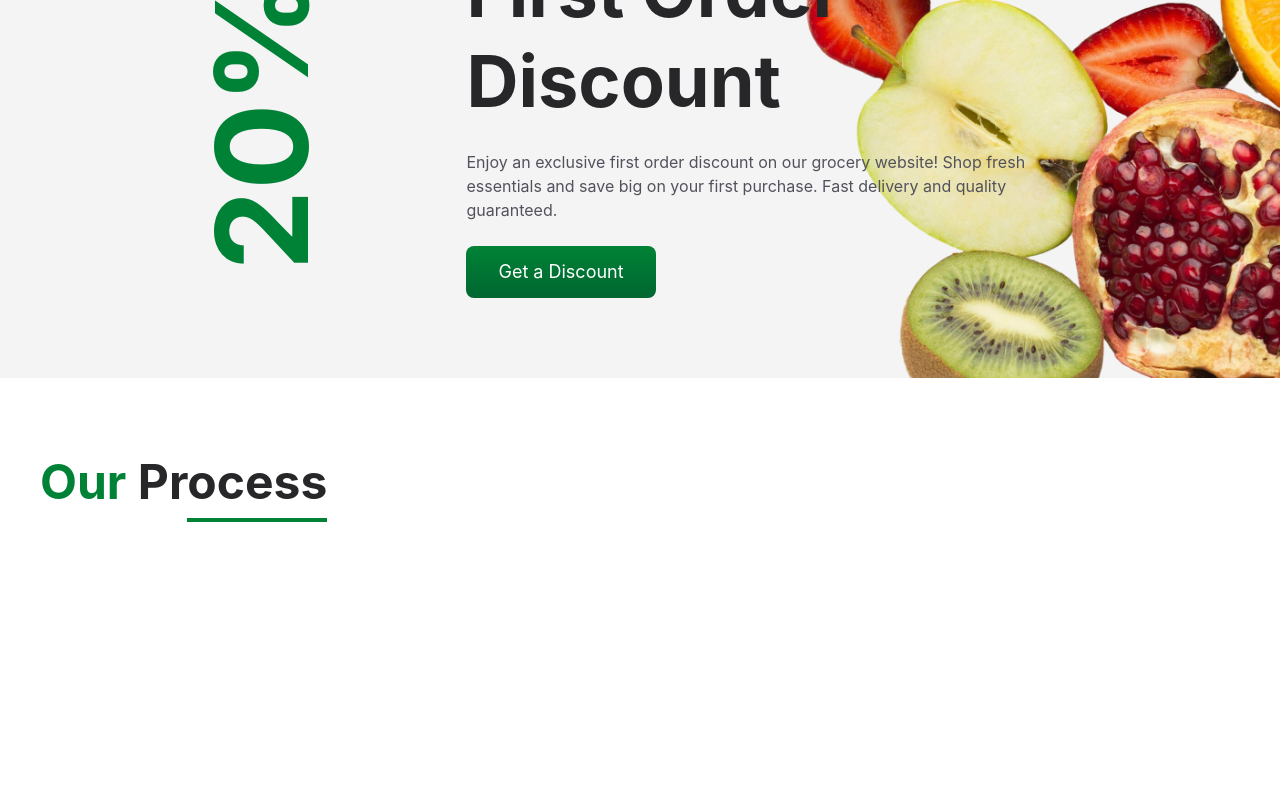
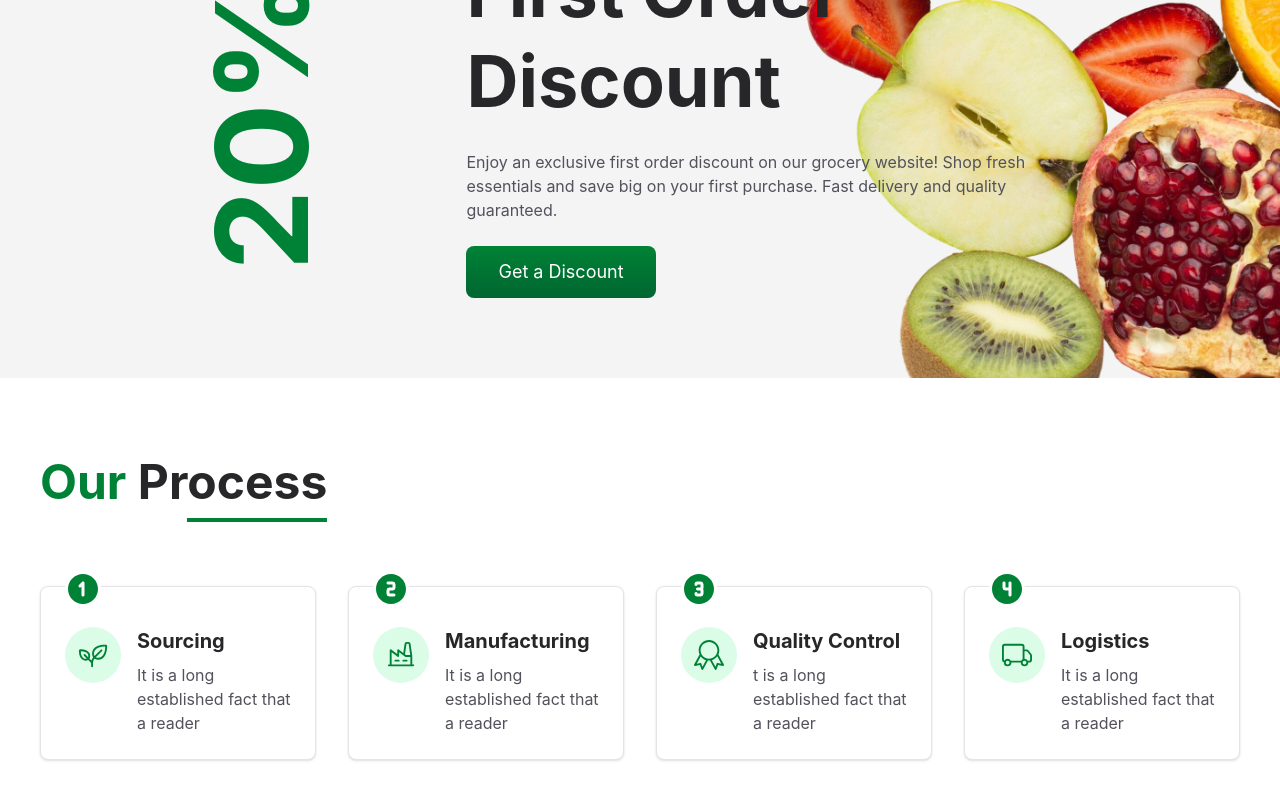
Before and after one commit to Nabeela-Kanwal/Grocery-store-react, a React (Vite) app: page / in a window 1280 px wide. Shown: the part 5702-6502 px from the top of the page. Before the commit the page ends 6304 px from the top, so only its background shows below. Built offline with nearby package versions, Linux system fonts and the light colour scheme.

Commit message:
fixed changes

```diff
--- a/src/components/Process/Process.jsx
+++ b/src/components/Process/Process.jsx
@@ -13,15 +13,20 @@ import { BsTruck } from "react-icons/bs";
 const Process = () => {
   const renderSteps = steps.map((items) => {
     return (
-      <div>
-        <span>{items.number}</span>
-        <div>
-          <div>
+      <div
+        key={items.id}
+        className="relative flex flex-col gap-5 rounded-lg border border-zinc-200 bg-white p-6 shadow-sm"
+      >
+        <span className="absolute -top-4 left-6 text-4xl text-green-700 bg-white rounded-full">
+          {items.number}
+        </span>
+        <div className="flex items-start gap-4 pt-4">
+          <div className="grid h-14 w-14 shrink-0 place-items-center rounded-full bg-green-100 text-3xl text-green-700">
             <span>{items.icon}</span>
           </div>
           <div>
-            <h3>{items.title}</h3>
-            <p>{items.para}</p>
+            <h3 className="text-xl font-bold text-zinc-800">{items.title}</h3>
+            <p className="mt-2 text-zinc-600">{items.para}</p>
           </div>
         </div>
       </div>
@@ -32,6 +37,9 @@ const Process = () => {
       <div className="max-w-[1400px] mx-auto px-10 py-20">
         <div className="w-fit mr-auto ">
           <Heading highlight="Our" heading="Process" />
+        </div>
+        <div className="grid gap-8 pt-16 sm:grid-cols-2 lg:grid-cols-4">
+          {renderSteps}
         </div>
       </div>
     </section>
```
Also changed, not shown: 5 other files (tests, documents, lock files or other folders).
